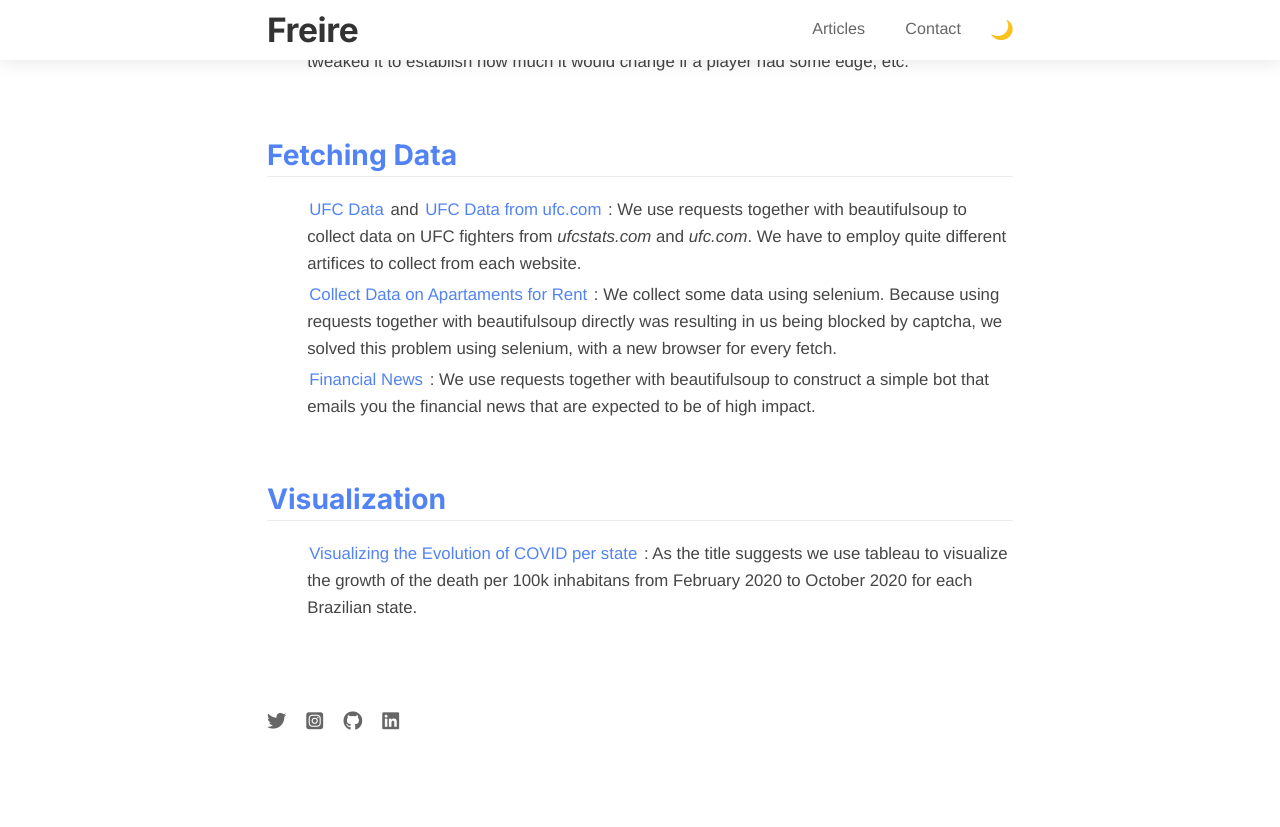
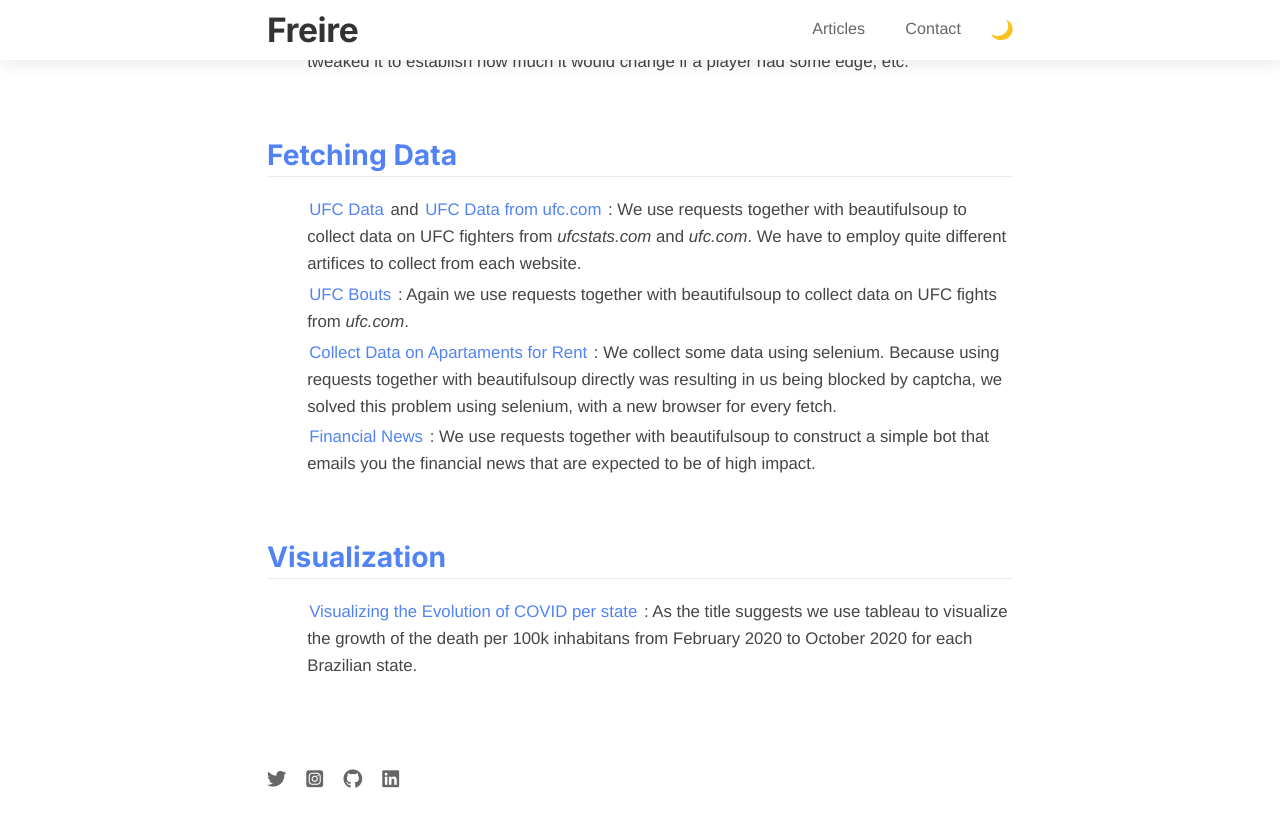
Before and after one commit to freirerene/freirerene.github.io, a Jekyll site: the page built from p.html, in a window 1280 px wide and 900 px high, scrolled down 2095 px. Shown: the top 827 px of the window. Built offline with Jekyll 4.4.1, drawn with Linux system fonts in a browser that asks for light colours; nearby versions of some CDN libraries.

Commit message:
Update p.html

```diff
--- a/p.html
+++ b/p.html
@@ -55,6 +55,7 @@ layout: default
 		<h2>Fetching Data</h2>
    <ul>
    		<li><a href="https://github.com/freirerene/ufc/blob/main/fetch_ufc.py", target="_blank">UFC Data</a> and <a href="https://github.com/freirerene/ufc/blob/main/fetch_ufcdotcom.py", target="_blank">UFC Data from ufc.com</a>  : We use requests together with beautifulsoup to collect data on UFC fighters from <i>ufcstats.com</i> and <i>ufc.com</i>. We have to employ quite different artifices to collect from each website.</li>
+   		<li><a href="https://github.com/freirerene/ufc/blob/main/fetch_bouts.py", target="_blank">UFC Bouts</a> : Again we use requests together with beautifulsoup to collect data on UFC fights from <i>ufc.com</i>. </li>
 
 	   <li><a href="https://github.com/freirerene/apartamentos_python/blob/main/collect_data_realestate.py", target="_blank">Collect Data on Apartaments for Rent</a> : We collect some data using selenium. Because using requests together with beautifulsoup directly was resulting in us being blocked by captcha, we solved this problem using selenium, with a new browser for every fetch.</li>
 	   <li><a href="https://github.com/freirerene/highvolnews/blob/master/highvolnews.py", target="_blank">Financial News</a> : We use requests together with beautifulsoup to construct a simple bot that emails you the financial news that are expected to be of high impact.</li>
```
